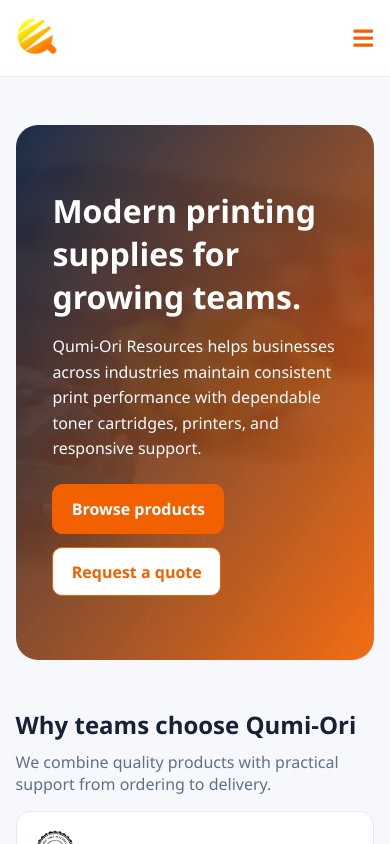
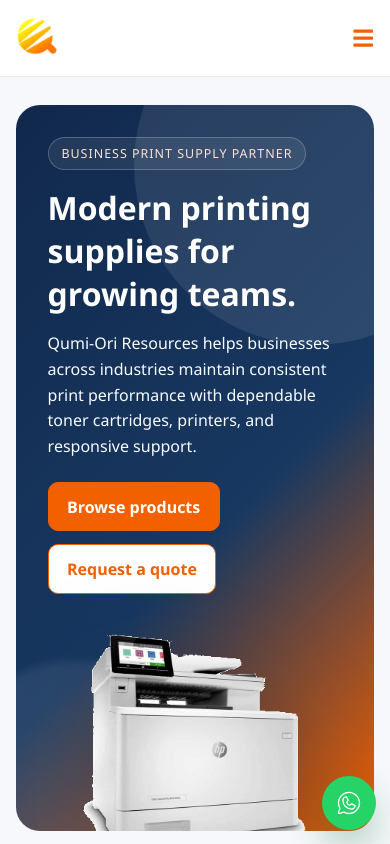
Before and after one commit to Tech8468/qumi-ori, a React (Vite) app: page / in a window 390 px wide. Shown: the top 844 px of the page. Built offline with nearby package versions, Linux system fonts and the light colour scheme.

Commit message:
Enhance hero section styling, add WhatsApp floating button, and update footer links. Improved layout and responsiveness for better user experience.

```diff
--- a/src/App.css
+++ b/src/App.css
@@ -114,16 +114,69 @@ a {
 }
 
 .hero {
-  border-radius: 22px;
+  --hero-surface: linear-gradient(135deg, #11284c 0%, #183861 58%, #f26000 100%);
+  display: grid;
+  grid-template-columns: minmax(0, 1.2fr) minmax(280px, 0.9fr);
+  align-items: center;
+  gap: 2rem;
+  border-radius: 30px;
   color: #fff;
-  padding: 4rem 2.3rem;
-  background: linear-gradient(125deg, rgba(15, 35, 65, 0.95), rgba(242, 96, 0, 0.92)),
-    url("./components/img/backdrop.jpg") center/cover no-repeat;
+  min-height: min(78vh, 760px);
+  padding: clamp(2rem, 5vw, 4rem);
+  background: var(--hero-surface);
+  overflow: hidden;
+  position: relative;
+}
+
+.hero::before {
+  content: "";
+  position: absolute;
+  inset: auto auto -90px -70px;
+  width: 260px;
+  height: 260px;
+  border-radius: 50%;
+  background: rgba(255, 255, 255, 0.08);
+  filter: blur(4px);
+}
+
+.hero::after {
+  content: "";
+  position: absolute;
+  top: -120px;
+  right: -120px;
+  width: 360px;
+  height: 360px;
+  border-radius: 50%;
+  background: rgba(255, 255, 255, 0.09);
+}
+
+.hero-copy,
+.hero-media {
+  position: relative;
+  z-index: 1;
+}
+
+.hero-copy {
+  max-width: 640px;
+}
+
+.hero-kicker {
+  display: inline-flex;
+  align-items: center;
+  padding: 0.45rem 0.8rem;
+  border-radius: 999px;
+  border: 1px solid rgba(255, 255, 255, 0.22);
+  background: rgba(255, 255, 255, 0.08);
+  color: #fbe3d2;
+  font-size: 0.88rem;
+  letter-spacing: 0.08em;
+  text-transform: uppercase;
 }
 
 .hero h1 {
   font-size: clamp(2rem, 4vw, 3.25rem);
   max-width: 720px;
+  margin-top: 1rem;
 }
 
 .hero p {
@@ -131,6 +184,21 @@ a {
   color: #f7fbff;
   margin-top: 1rem;
   line-height: 1.6;
+}
+
+.hero-media {
+  align-self: stretch;
+  display: flex;
+  align-items: flex-end;
+  justify-content: center;
+}
+
+.hero-media img {
+  width: min(100%, 520px);
+  max-height: 100%;
+  object-fit: contain;
+  transform: translateY(2.5rem);
+  filter: drop-shadow(0 28px 48px rgba(8, 19, 36, 0.28));
 }
 
 .hero-cta {
@@ -387,6 +455,28 @@ a {
   font-size: 0.9rem;
 }
 
+.whatsapp-float {
+  position: fixed;
+  right: 1.2rem;
+  bottom: 1.2rem;
+  z-index: 80;
+  width: 58px;
+  height: 58px;
+  border-radius: 999px;
+  display: grid;
+  place-items: center;
+  background: #25d366;
+  color: #fff;
+  box-shadow: 0 18px 36px rgba(20, 109, 58, 0.3);
+  font-size: 1.9rem;
+  transition: transform 0.2s ease, box-shadow 0.2s ease;
+}
+
+.whatsapp-float:hover {
+  transform: translateY(-3px);
+  box-shadow: 0 22px 42px rgba(20, 109, 58, 0.34);
+}
+
 @media (max-width: 800px) {
   .nav-toggle {
     display: inline-flex;
@@ -413,4 +503,38 @@ a {
   .contact-layout {
     grid-template-columns: 1fr;
   }
+
+  .hero {
+    grid-template-columns: 1fr;
+    min-height: auto;
+    padding-bottom: 0;
+  }
+
+  .hero-media img {
+    width: min(100%, 380px);
+    transform: translateY(1.5rem);
+  }
 }
+
+@media (max-width: 520px) {
+  .page-main {
+    padding-top: 1.75rem;
+  }
+
+  .hero {
+    border-radius: 24px;
+    gap: 1rem;
+  }
+
+  .hero-kicker {
+    font-size: 0.78rem;
+  }
+
+  .whatsapp-float {
+    right: 0.9rem;
+    bottom: 0.9rem;
+    width: 54px;
+    height: 54px;
+    font-size: 1.75rem;
+  }
+}
--- a/src/App.js
+++ b/src/App.js
@@ -4,16 +4,20 @@ import HomePage from "./components/pages/HomePage";
 import AboutPage from "./components/pages/AboutPage";
 import ContactPage from "./components/pages/ContactPage";
 import ProductPage from "./components/pages/ProductPage";
+import WhatsAppFloat from "./components/WhatsAppFloat";
 
 function App() {
   return (
     <BrowserRouter>
+      <>
         <Routes>
           <Route path="/" element={<HomePage />} />
           <Route path="/about" element={<AboutPage />} />
           <Route path="/product" element={<ProductPage />} />
           <Route path="/contact" element={<ContactPage />} />
         </Routes>
+        <WhatsAppFloat />
+      </>
     </BrowserRouter>
   );
 }
--- a/src/components/Footer.js
+++ b/src/components/Footer.js
@@ -1,7 +1,8 @@
 import { Link } from "react-router-dom";
 import Logo from "./img/qumi_logo_2.png";
-import { FaFacebook, FaInstagram, FaLinkedin } from "react-icons/fa";
+import { FaFacebook, FaInstagram } from "react-icons/fa";
 import { PiWhatsappLogoLight } from "react-icons/pi";
+import { WHATSAPP_URL } from "./siteConfig";
 
 function Footer() {
   const year = new Date().getFullYear();
@@ -34,14 +35,14 @@ function Footer() {
             <Link to="/" aria-label="Facebook">
               <FaFacebook />
             </Link>
-            <Link
-              to="https://wa.me/2347066758468"
+            <a
+              href={WHATSAPP_URL}
               target="_blank"
               rel="noopener noreferrer"
               aria-label="WhatsApp"
             >
               <PiWhatsappLogoLight />
-            </Link>
+            </a>
           </div>
         </div>
       </div>
--- a/src/components/Home.js
+++ b/src/components/Home.js
@@ -9,6 +9,7 @@ import Pix6 from "./img/Interstyle.png";
 import Pix7 from "./img/Titan.jpg";
 import Pix8 from "./img/Raumplus.png";
 import Pix9 from "./img/TOFA.jpg";
+import HeroPrinter from "./img/Hp-printer.png";
 
 const features = [
   {
@@ -41,6 +42,8 @@ function Home() {
     <main className="page-main">
       <div className="container">
         <section className="hero">
+          <div className="hero-copy">
+            <span className="hero-kicker">Business print supply partner</span>
             <h1>Modern printing supplies for growing teams.</h1>
             <p>
               Qumi-Ori Resources helps businesses across industries maintain
@@ -54,6 +57,10 @@ function Home() {
               <Link to="/contact" className="btn btn-ghost">
                 Request a quote
               </Link>
+            </div>
+          </div>
+          <div className="hero-media">
+            <img src={HeroPrinter} alt="HP laser printer" />
           </div>
         </section>
 
--- /dev/null
+++ b/src/components/WhatsAppFloat.js
@@ -0,0 +1,18 @@
+import { PiWhatsappLogoLight } from "react-icons/pi";
+import { WHATSAPP_URL } from "./siteConfig";
+
+function WhatsAppFloat() {
+  return (
+    <a
+      className="whatsapp-float"
+      href={WHATSAPP_URL}
+      target="_blank"
+      rel="noopener noreferrer"
+      aria-label="Chat with Qumi-Ori on WhatsApp"
+    >
+      <PiWhatsappLogoLight />
+    </a>
+  );
+}
+
+export default WhatsAppFloat;
--- /dev/null
+++ b/src/components/siteConfig.js
@@ -0,0 +1 @@
+export const WHATSAPP_URL = "https://wa.me/2347066758468";
```
Lines whose indentation alone changed are shown as unchanged.
